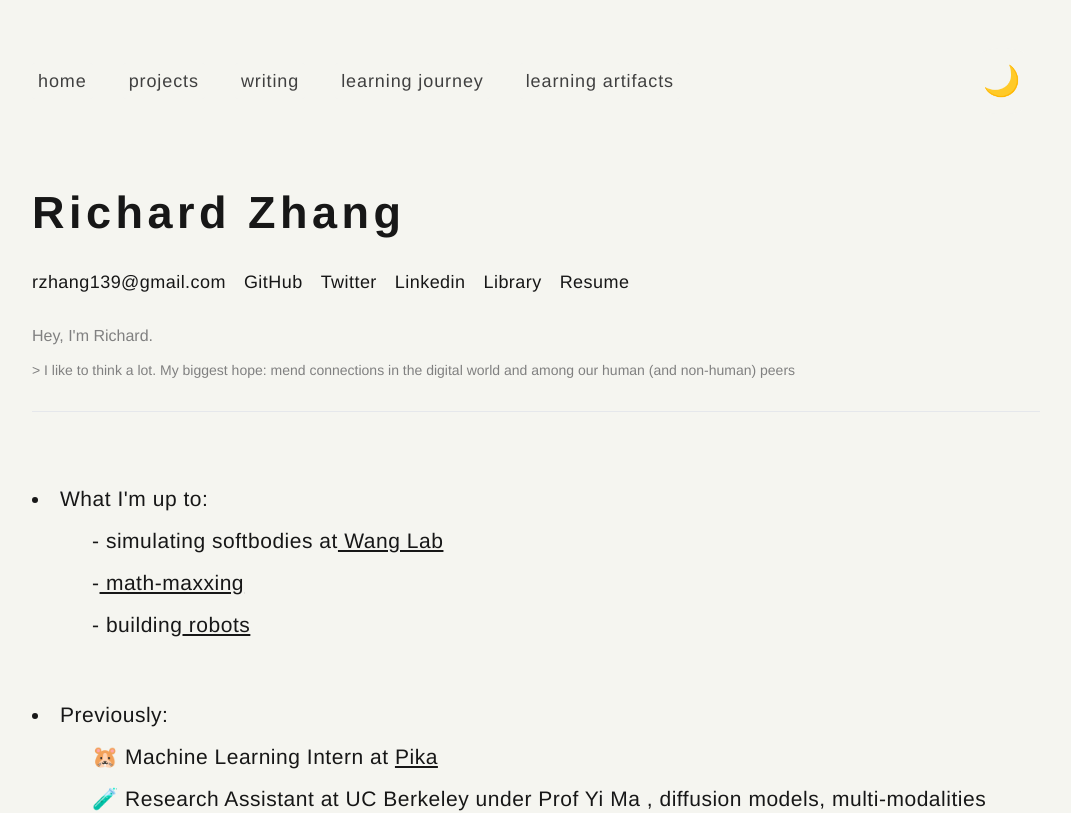
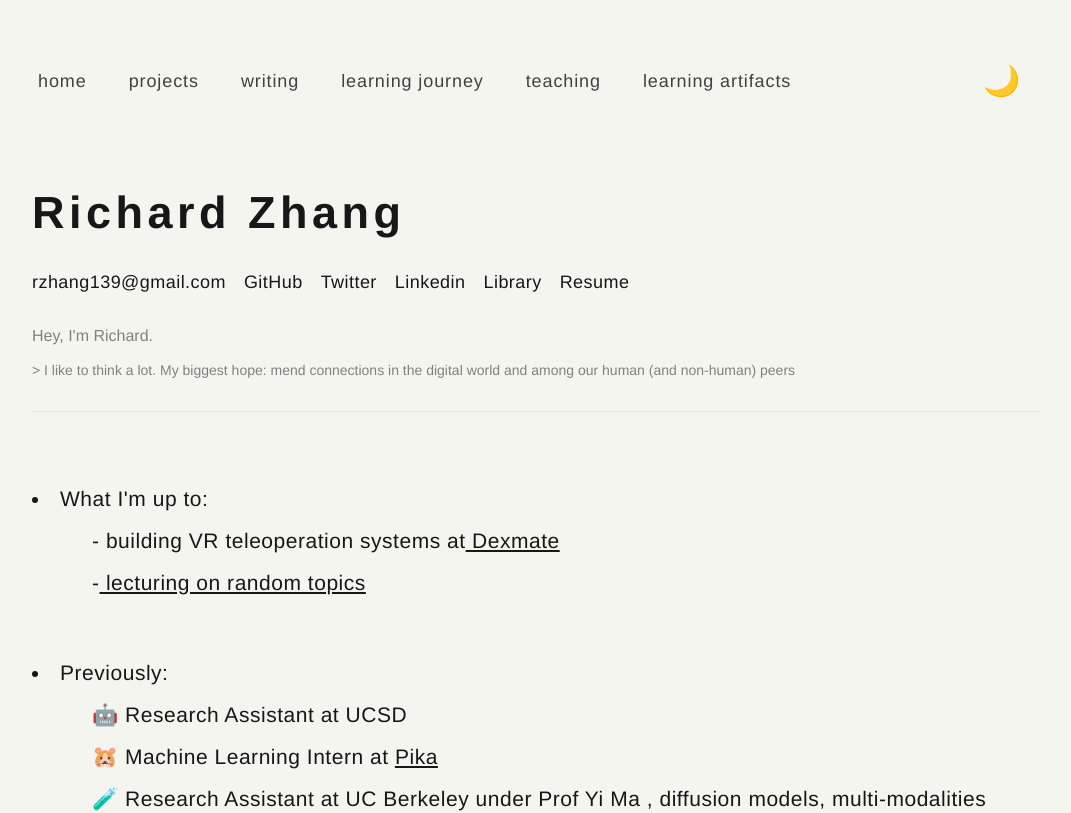
Before and after one commit to rrzhang139/richardzhang.com, a Next.js app: page / in a window 1280 px wide. Shown: the top 813 px of the page, without its empty margins (104-1175 px from the left). Built offline with nearby package versions, Linux system fonts and the light colour scheme.

Commit message:
summer 2025 update

```diff
--- a/components/Nav.js
+++ b/components/Nav.js
@@ -22,6 +22,7 @@ const Nav = () => {
             { name: "projects", url: "/projects" },
             { name: "writing", url: "/writing" },
             { name: "learning journey", url: "/learning" },
+            { name: "teaching", url: "/teaching" },
             { name: "learning artifacts", url: "/artifacts" },
           ].map((link, index) => {
             return (
--- a/pages/index.js
+++ b/pages/index.js
@@ -63,7 +63,7 @@ export default function Home() {
               <p>
                 <a
                   className="hover:text-blue-400 transition-colors"
-                  href="https://drive.google.com/file/d/17X9uwHjgCfKy9aiccMQ3WtmzpiiviAlu/view?usp=sharing"
+                  href="https://drive.google.com/file/d/1CHG0O9iZbSvy2SjFh8R42liJ0Y_31rby/view?usp=sharing"
                   rel="noreferrer"
                   target="_blank"
                 >
@@ -84,32 +84,28 @@ export default function Home() {
           <li>
              What I&apos;m up to:
             <ul className="pl-10 list-inside space-y-2 pt-2">
-              <li>- simulating softbodies at
+              <li>- building VR teleoperation systems at
                 <a
                   className="underline hover:text-blue-400 transition-colors"
-                  href="https://xiaolonw.github.io/index.html"
+                  href="https://www.dexmate.ai/"
                   rel="noreferrer"
                   target="_blank"
-                  > Wang Lab</a></li>
+                  > Dexmate</a></li>
               <li>-
                  <a
                   className="underline hover:text-blue-400 transition-colors"
-                  href="https://www.richardzhang.site/learning"
+                  href="https://www.richardzhang.site/teaching"
                   rel="noreferrer"
                   target="_blank"
-                > math-maxxing</a></li>
-              <li>- building
-                <a
-                  className="underline hover:text-blue-400 transition-colors"
-                  href="https://github.com/rrzhang139/object-detect-robot"
-                  rel="noreferrer"
-                  target="_blank"
-                > robots</a></li>
+                > lecturing on random topics</a></li>
             </ul>
           </li>
           <li>
             Previously:
             <ul className="pl-10 list-inside space-y-2 pt-2">
+              <li>
+                 🤖 Research Assistant at UCSD
+              </li>
               <li>
                 🐹 Machine Learning Intern at {" "}
                 <a
--- /dev/null
+++ b/pages/teaching/index.js
@@ -0,0 +1,145 @@
+
+// Create a new file for the Teaching/Lectures page
+// ./pages/teaching/index.js
+import Head from "next/head";
+import { Play } from 'lucide-react';
+
+const createMarkup = (text) => {
+  // Basic URL regex pattern
+  const urlRegex = /(https?:\/\/[^\s]+)/g;
+
+  return text.split(urlRegex).map((part, i) => {
+    if (part.match(urlRegex)) {
+      return (
+        <a
+          key={i}
+          href={part}
+          target="_blank"
+          rel="noopener noreferrer"
+          className="text-blue-600 hover:text-blue-800 underline"
+        >
+          {part}
+        </a>
+      );
+    }
+    return part;
+  });
+};
+
+// Function to extract video ID and determine platform
+const getVideoEmbedUrl = (url) => {
+  // YouTube URL patterns
+  const youtubeRegex = /(?:youtube\.com\/(?:[^\/]+\/.+\/|(?:v|e(?:mbed)?)\/|.*[?&]v=)|youtu\.be\/)([^"&?\/\s]{11})/;
+  const youtubeMatch = url.match(youtubeRegex);
+
+  if (youtubeMatch) {
+    return {
+      platform: 'youtube',
+      embedUrl: `https://www.youtube.com/embed/${youtubeMatch[1]}`,
+      id: youtubeMatch[1]
+    };
+  }
+
+  // Vimeo URL patterns
+  const vimeoRegex = /(?:vimeo\.com\/)([0-9]+)/;
+  const vimeoMatch = url.match(vimeoRegex);
+
+  if (vimeoMatch) {
+    return {
+      platform: 'vimeo',
+      embedUrl: `https://player.vimeo.com/video/${vimeoMatch[1]}`,
+      id: vimeoMatch[1]
+    };
+  }
+
+  // If no match, return null
+  return null;
+};
+
+const LectureCard = ({ name, date, description, videoUrl }) => {
+  const videoInfo = getVideoEmbedUrl(videoUrl);
+
+  return (
+    <div className="theme-sync bg-eggshell dark:bg-darkNavy rounded-lg shadow-md overflow-hidden transition-shadow duration-300 hover:shadow-xl">
+      {videoInfo ? (
+        <div className="relative aspect-video">
+          <iframe
+            src={videoInfo.embedUrl}
+            title={name}
+            frameBorder="0"
+            allow="accelerometer; autoplay; clipboard-write; encrypted-media; gyroscope; picture-in-picture"
+            allowFullScreen
+            className="w-full h-full"
+          />
+        </div>
+      ) : (
+        // Fallback if video URL is not recognized
+        <div className="relative h-48 bg-gray-200 dark:bg-gray-700 flex items-center justify-center">
+          <div className="text-center">
+            <Play className="mx-auto mb-2 text-gray-400" size={32} />
+            <p className="text-gray-500 text-sm">Video not available</p>
+            {videoUrl && (
+              <a
+                href={videoUrl}
+                target="_blank"
+                rel="noopener noreferrer"
+                className="text-blue-600 hover:text-blue-800 underline text-xs"
+              >
+                Watch externally
+              </a>
+            )}
+          </div>
+        </div>
+      )}
+
+      <div className="theme-sync p-4 bg-eggshell dark:bg-darkNavy">
+        <h3 className="theme-sync-text text-xl font-semibold mb-2 dark:text-neutral-100">{name}</h3>
+        <p className="theme-sync-text text-gray-600 dark:text-gray-400 text-sm mb-2">{date}</p>
+        <p className="theme-sync-text text-gray-700 dark:text-gray-300">{createMarkup(description)}</p>
+      </div>
+    </div>
+  );
+};
+
+const Teaching = () => {
+  const lectures = [
+    {
+      name: "Flow Matching",
+      date: "Aug 2025",
+      description: "A comprehensive introduction to flow matching, covering the basics of flow matching andthe math behind it.",
+      videoUrl: "https://youtu.be/DvfFjBh3bx0"
+    },
+    // Add more lectures here
+  ];
+
+  return (
+    <div>
+      <Head>
+        <title>Teaching | Richard Zhang</title>
+        <meta name="viewport" content="initial-scale=1.0, width=device-width" />
+        <meta
+          name="description"
+          content="Richard Zhang's lectures and teaching materials"
+        />
+      </Head>
+      <div className="max-w-4xl mx-auto px-5 md:px-0 mt-12">
+        <h1 className="text-3xl font-black tracking-widest mb-6 dark:text-neutral-100">Teaching</h1>
+        <p className="text-sm mb-8 dark:text-neutral-300">
+          I really like to learn random things and teach them. Purely selfish acts of internalizing my knowledge.
+        </p>
+
+        <div className="grid grid-cols-1 gap-8">
+          {lectures.map((lecture, index) => (
+            <LectureCard key={index} {...lecture} />
+          ))}
+        </div>
+
+        {lectures.length === 0 && (
+          <p className="text-gray-600 dark:text-gray-400 italic">No lectures to display at the moment. Check back soon!</p>
+        )}
+      </div>
+    </div>
+  );
+};
+
+export default Teaching;
```
